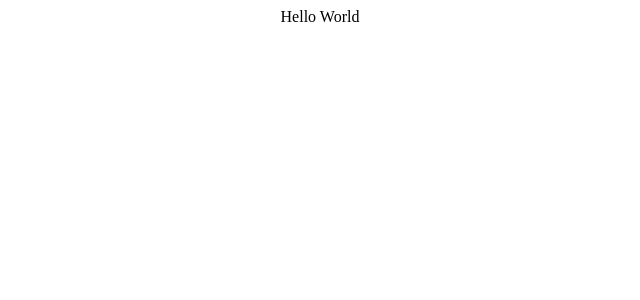
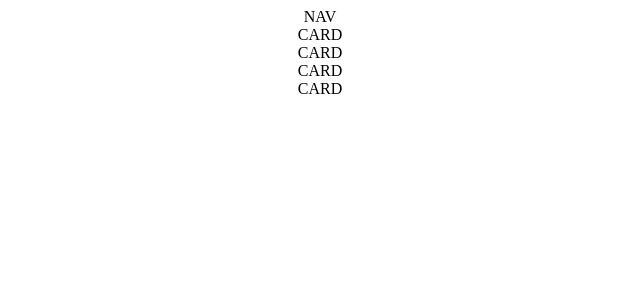
Before and after one commit to Abumpus1/takehome-times, a React (Create React App) app: page / in a window 1280 px wide. Shown: the top 300 px of the page, without its empty margins (320-960 px from the left). Built offline with nearby package versions, Linux system fonts and the light colour scheme.

Commit message:
Setup basic file structure plan

```diff
--- a/src/components/App.js
+++ b/src/components/App.js
@@ -1,9 +1,12 @@
 import '../styles/App.css';
+import Dashboard from './Dashboard';
+import Nav from './Nav';
 
 const App = () => {
   return (
     <div className="App">
-      Hello World
+      <Nav />
+      <Dashboard />
     </div>
   );
 }
--- /dev/null
+++ b/src/components/Dashboard.js
@@ -0,0 +1,15 @@
+import React from "react";
+import ItemCard from "./ItemCard";
+
+const Dashboard = () => {
+  return (
+    <section>
+      <ItemCard />
+      <ItemCard />
+      <ItemCard />
+      <ItemCard />
+    </section>
+  )
+}
+
+export default Dashboard;
--- /dev/null
+++ b/src/components/ItemCard.js
@@ -0,0 +1,11 @@
+import React from "react";
+
+const ItemCard = () => {
+  return (
+    <article>
+      CARD
+    </article>
+  )
+}
+
+export default ItemCard;
--- /dev/null
+++ b/src/components/Nav.js
@@ -0,0 +1,11 @@
+import React from "react";
+
+const Nav = () => {
+  return (
+    <nav>
+      NAV
+    </nav>
+  )
+}
+
+export default Nav;
```
Also changed, not shown: src/components/DetailedView.js (added, +11 -0 lines).
